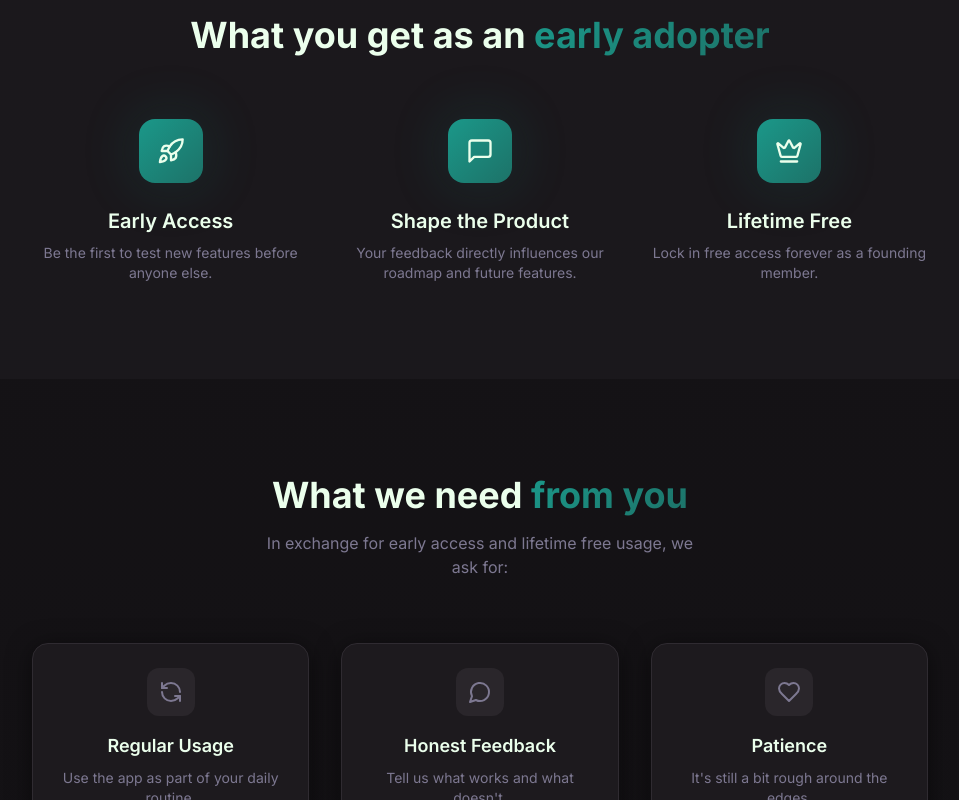
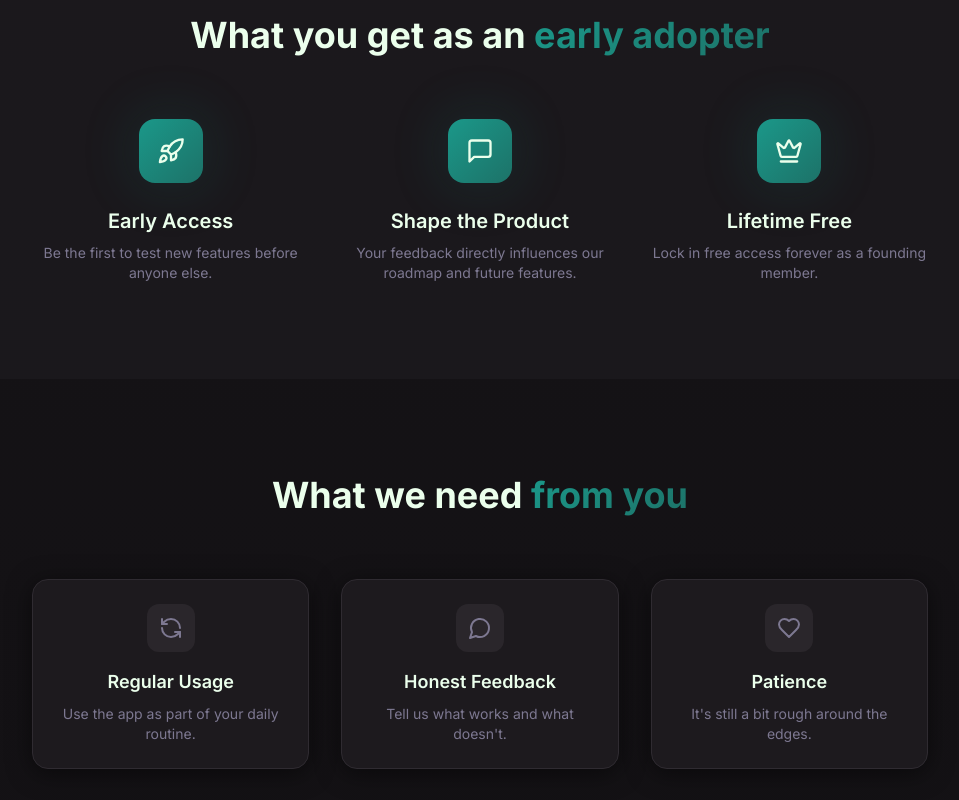
Before and after one commit to kalebsofer/traction-landing-beta, a React (Vite) app: page / in a window 1280 px wide. Shown: the part 1767-2567 px from the top of the page, without its empty margins (160-1119 px from the left). Built offline with nearby package versions, Linux system fonts and the light colour scheme; no server answers.

Commit message:
drop subtext

```diff
--- a/src/components/WhatWeNeed.tsx
+++ b/src/components/WhatWeNeed.tsx
@@ -33,9 +33,6 @@ const WhatWeNeed = () => {
           <h2 className="text-3xl md:text-4xl font-bold mb-4">
             What we need <span className="text-gradient">from you</span>
           </h2>
-          <p className="text-muted-foreground max-w-md mx-auto">
-            In exchange for early access and lifetime free usage, we ask for:
-          </p>
         </motion.div>
 
         <div className="grid md:grid-cols-3 gap-8 max-w-4xl mx-auto">
```
Also changed, not shown: 1 other file (tests, documents, lock files or other folders).
